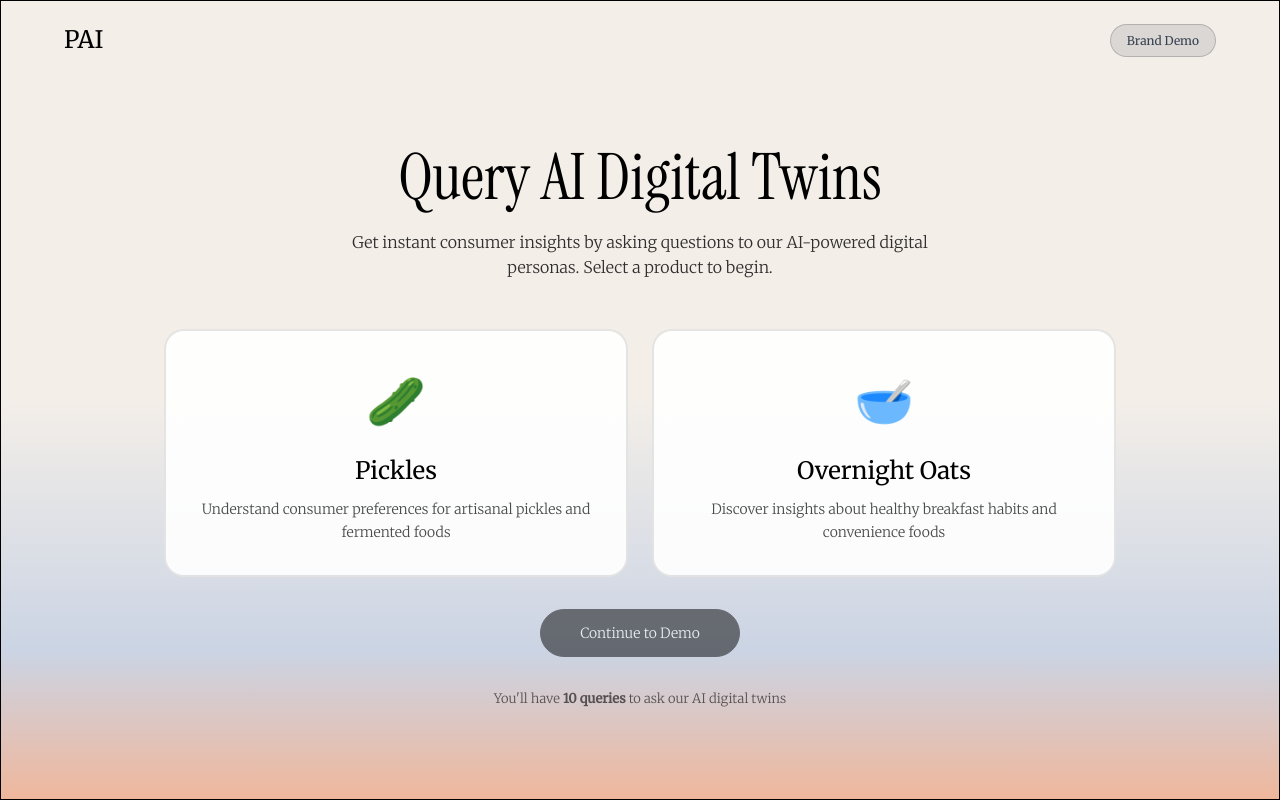
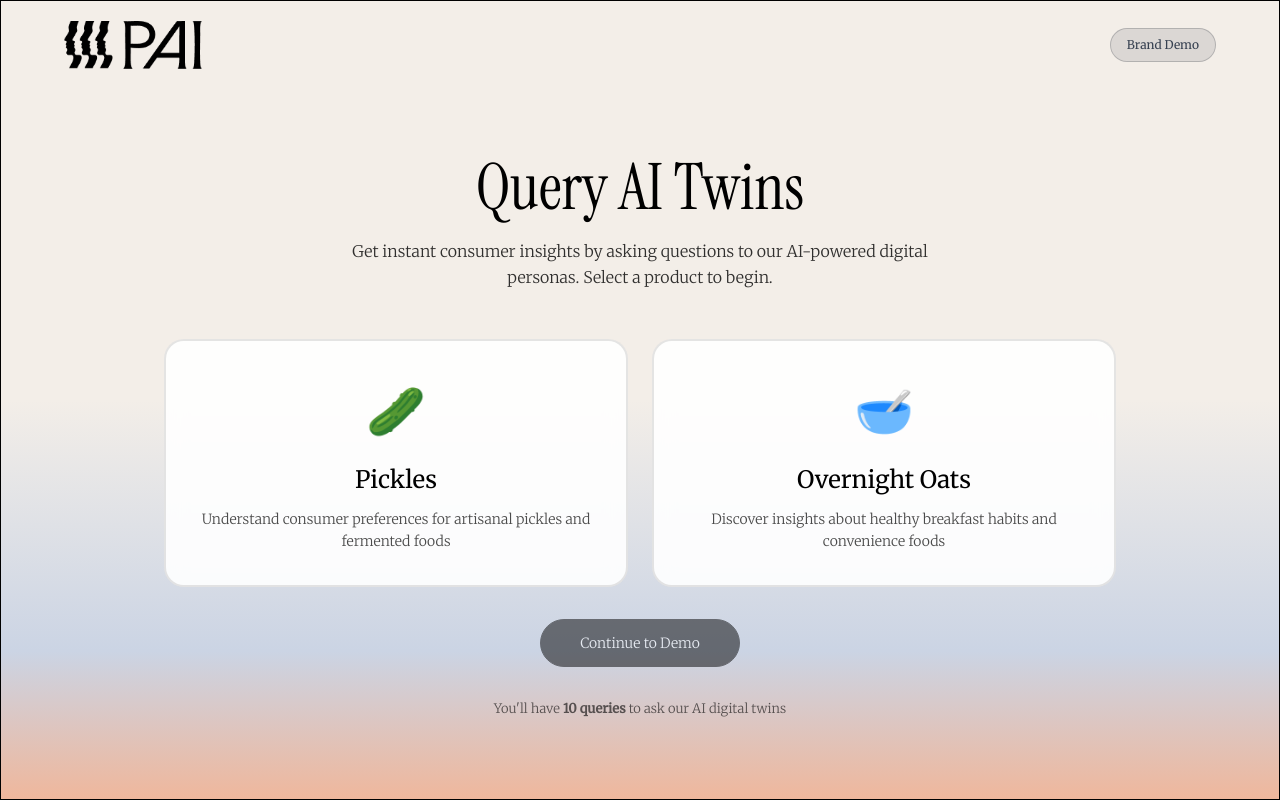
Before and after one commit to rachita-pai/brand, a Next.js app: page / in a window 1280 px wide. Built offline with nearby package versions, Linux system fonts and the light colour scheme.

Commit message:
Add PAI logo to headers

```diff
--- a/app/demo/page.tsx
+++ b/app/demo/page.tsx
@@ -333,6 +333,12 @@ function DemoContent() {
               >
                 ← Back
               </button>
+              <img
+                src="/pai_logo_full_black.png"
+                alt="PAI"
+                className="logo-image"
+                style={{ height: 'clamp(28px, 5vw, 40px)' }}
+              />
               <span style={{ fontSize: 'clamp(20px, 4vw, 28px)' }}>{productEmoji}</span>
               <span className="heading" style={{ margin: 0, fontSize: 'clamp(16px, 3vw, 20px)' }}>
                 {productName}
--- a/app/page.tsx
+++ b/app/page.tsx
@@ -74,7 +74,12 @@ export default function Home() {
         >
           <div style={{ display: 'flex', justifyContent: 'space-between', alignItems: 'center' }}>
             <div style={{ display: 'flex', alignItems: 'center' }}>
-              <span className="heading" style={{ margin: 0 }}>PAI</span>
+              <img
+                src="/pai_logo_full_black.png"
+                alt="PAI"
+                className="logo-image"
+                style={{ height: 'clamp(32px, 6vw, 48px)' }}
+              />
             </div>
             <div
               style={{
@@ -126,7 +131,7 @@ export default function Home() {
           {/* Hero Text */}
           <div style={{ textAlign: 'center', marginBottom: 'clamp(32px, 6vh, 48px)' }}>
             <h1 className="display-heading" style={{ marginBottom: 'clamp(12px, 2vh, 16px)' }}>
-              Query AI Digital Twins
+              Query AI Twins
             </h1>
             <p className="body-text" style={{ maxWidth: '600px', margin: '0 auto', opacity: 0.8 }}>
               Get instant consumer insights by asking questions to our AI-powered digital personas.
```
Also changed, not shown: public/pai_logo_full_black.png (added).
